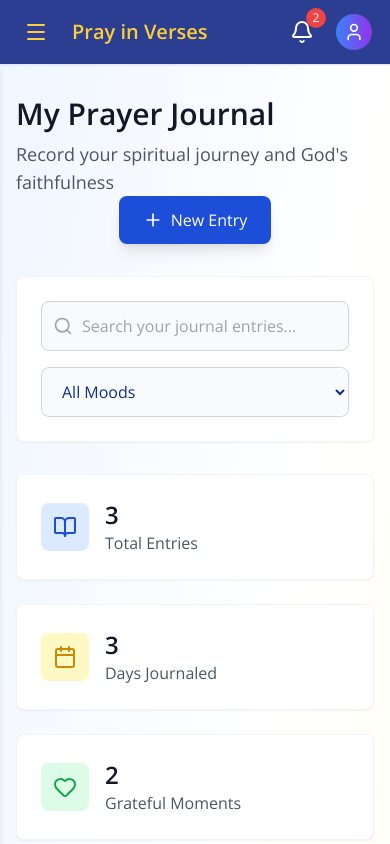
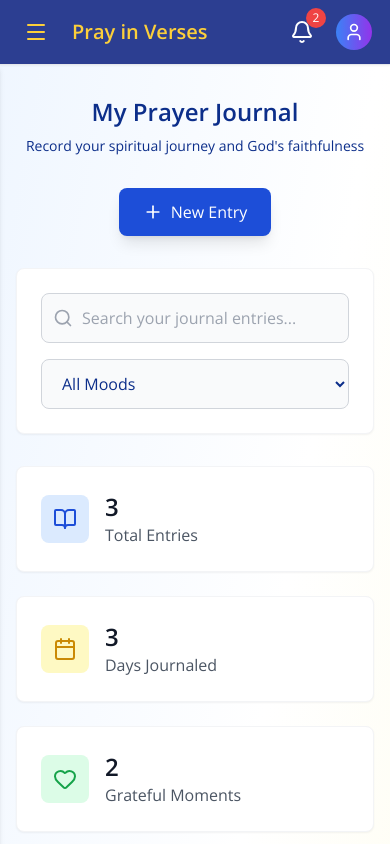
Before and after one commit to preckidtech/Pray-in-Verses, a React (Vite) app: page /journal in a window 390 px wide. Shown: the top 844 px of the page. Built offline with nearby package versions, Linux system fonts and the light colour scheme.

Commit message:
journal mobile fix

```diff
--- a/src/pages/Journal.jsx
+++ b/src/pages/Journal.jsx
@@ -164,12 +164,12 @@
       <div className="min-h-screen bg-gradient-to-br from-blue-50 via-white to-yellow-50 pt-16 pl-0 lg:pl-[224px]">
         <div className="container mx-auto px-4 py-8">
           {/* Header Section */}
-          <div className="flex flex-col md:flex-row justify-between items-center mb-8">
-            <div>
-              <h1 className="text-3xl font-semibold text-gray-900 mb-2">
+          <div className="flex flex-col md:flex-row justify-between items-center  mb-8">
+            <div className="grid  align-middle text-center md:text-left mb-8">
+              <h1 className="text-2xl md:text-2xl font-bold text-[#0C2E8A] mb-2 ">
                 My Prayer Journal
               </h1>
-              <p className="text-gray-600 text-lg">
+              <p className="text-sm md:text-lg text-[#0C2E8A]">
                 Record your spiritual journey and God's faithfulness
               </p>
             </div>
```
